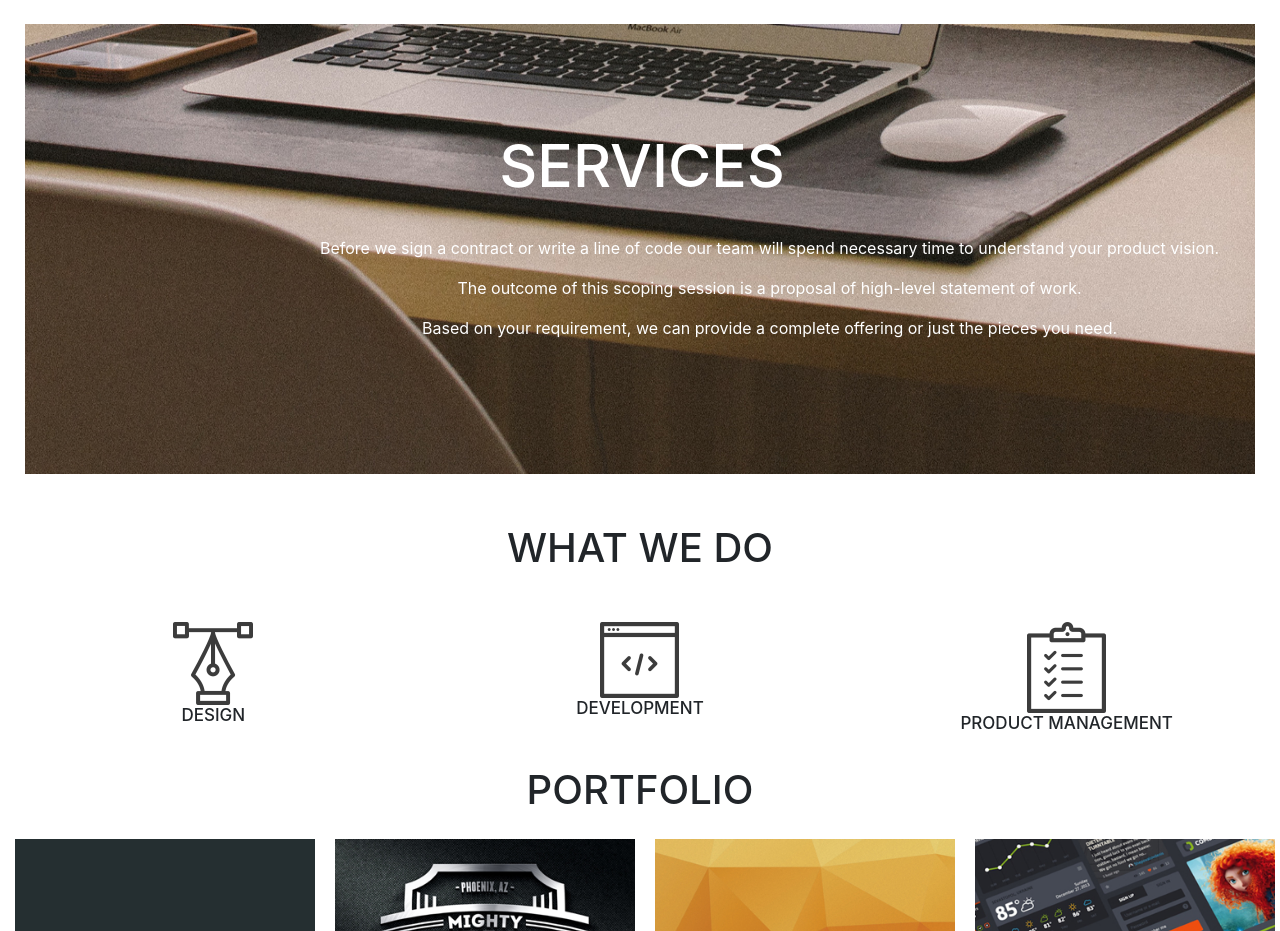
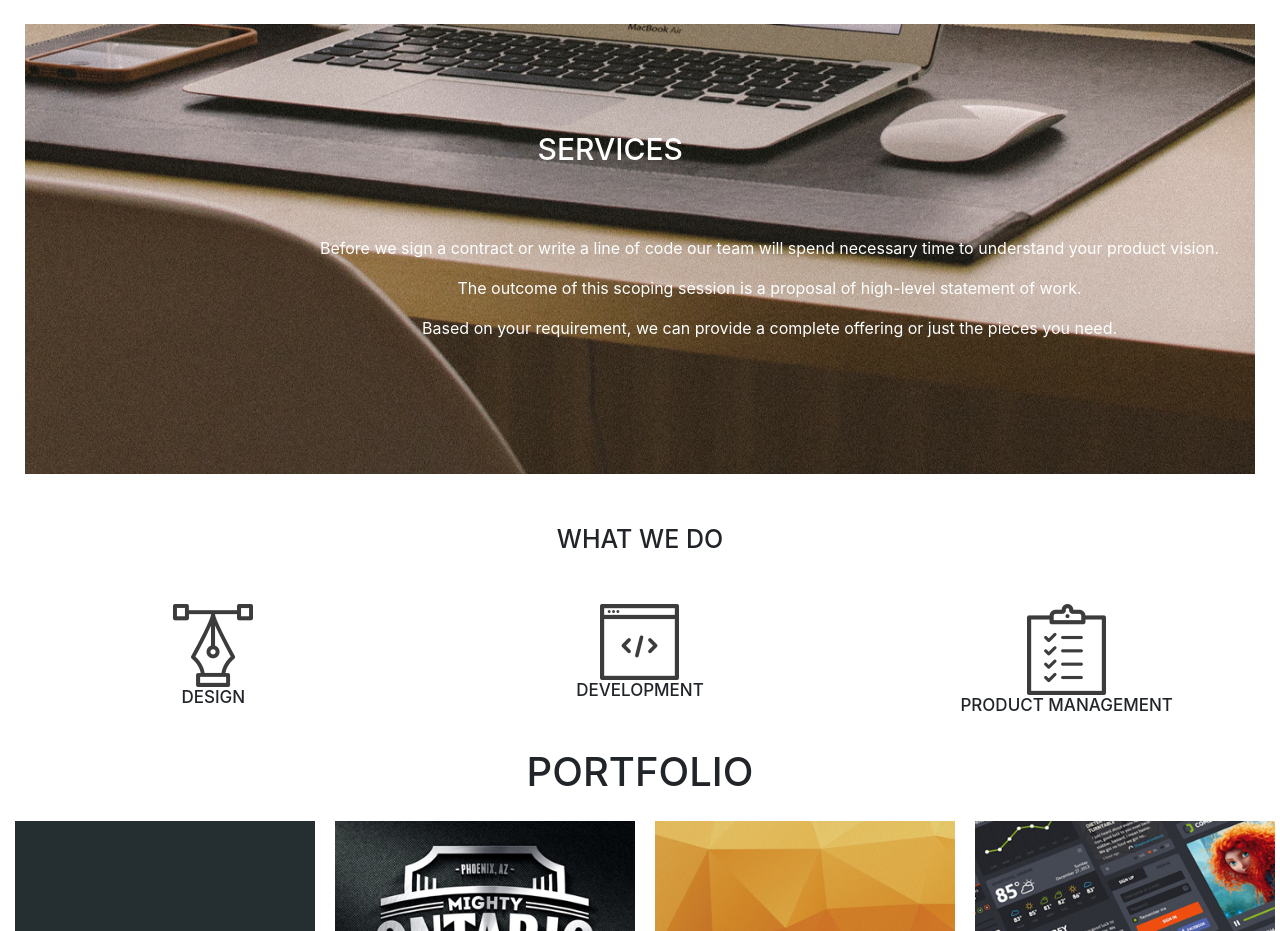
Before and after one commit to irahozadenyse/3ip.project, a plain HTML site: page index.html in a window 1280 px wide. Shown: the part 1040-1971 px from the top of the page. Drawn offline with Linux system fonts and the light colour scheme.

Commit message:
added styles

```diff
--- a/css/styles.css
+++ b/css/styles.css
@@ -43,9 +43,9 @@
 .serv1{
     position: absolute;
     top:27%;
-    left:39%;
+    left:42%;
     color:white;
-    font-size: 59px;
+    font-size: 30px;
 }
 
 
@@ -63,6 +63,7 @@
 }
 .cla6{
     margin-bottom:4%;
+    font-size: 25px;
 }
 .wid1{
     margin-top:3%;
```
